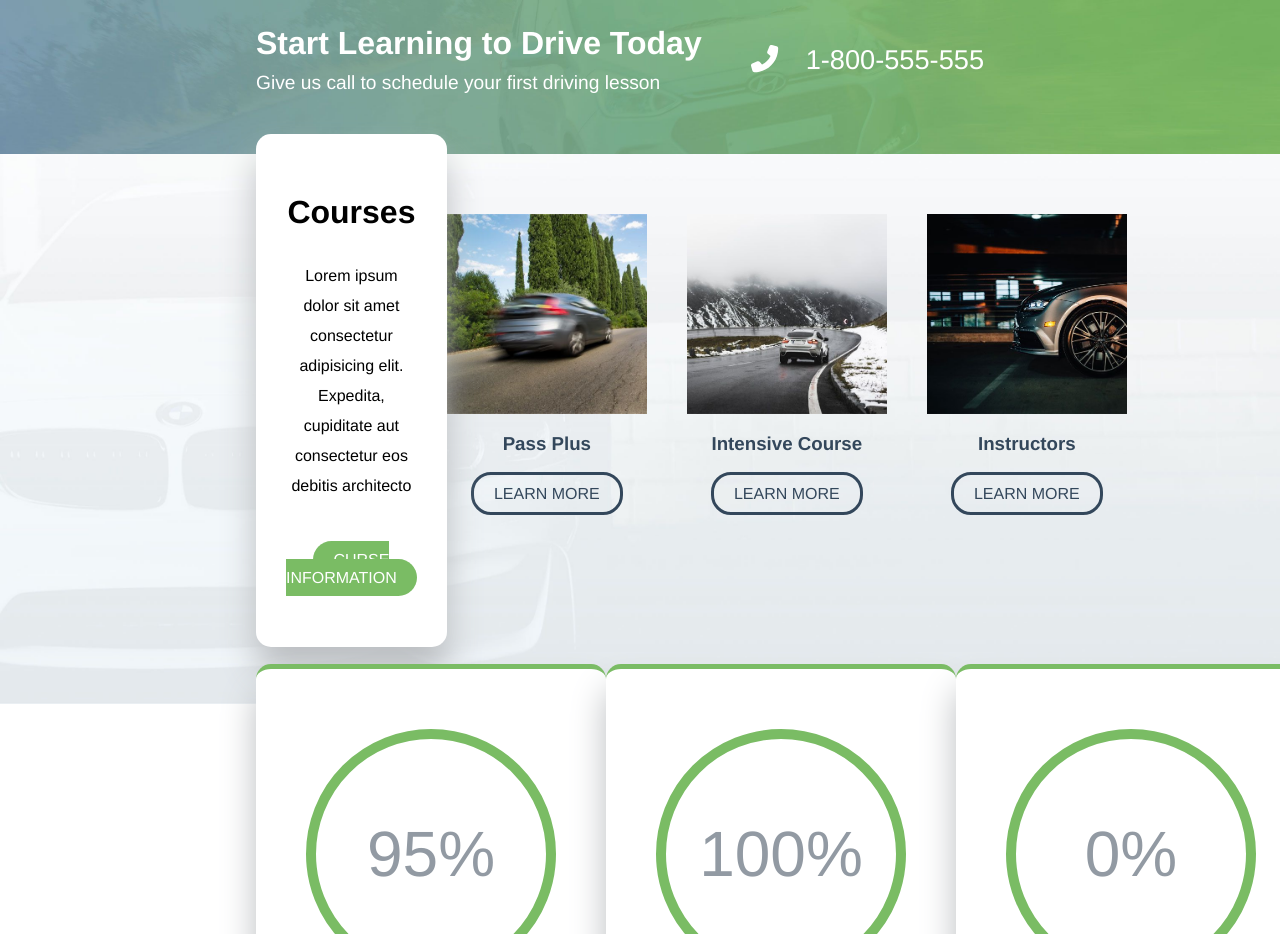
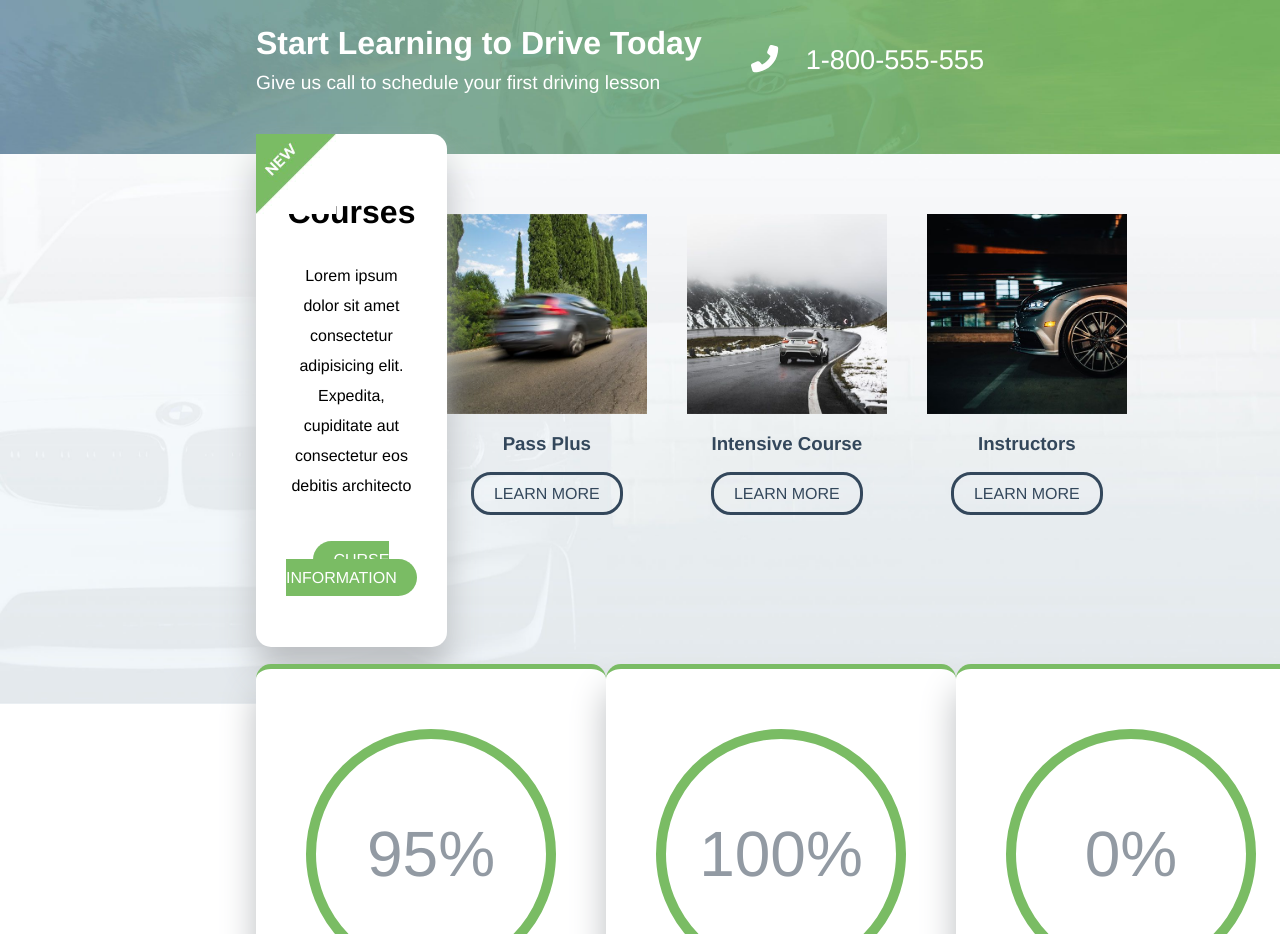
Before and after one commit to Ensick/proj-html-vuejs, a Vue app: page / in a window 1280 px wide. Shown: the part 1420-2354 px from the top of the page. Built offline with nearby package versions, Linux system fonts and the light colour scheme.

Commit message:
Aggiunto corner Sezione 3

```diff
--- a/src/components/SectionTre.vue
+++ b/src/components/SectionTre.vue
@@ -3,6 +3,7 @@
         <div class="courses cont-60">
 
             <div class="course-info">
+                <img class="corner" src="../assets/img/new-corner.jpg" alt="img">
                 <h2>Courses</h2>
                 <p>Lorem ipsum dolor sit amet consectetur adipisicing elit. Expedita, cupiditate aut consectetur eos debitis architecto</p>
                 <span class="btn-green">CURSE INFORMATION</span>
@@ -64,6 +65,14 @@
                 position: relative;
                 top: -20px;
 
+                .corner{
+
+                    width: 80px;
+                    position: absolute;
+                    top: 0;
+                    left: 0;
+                }
+
                 h2{
 
                     font-size: 2rem;
```
